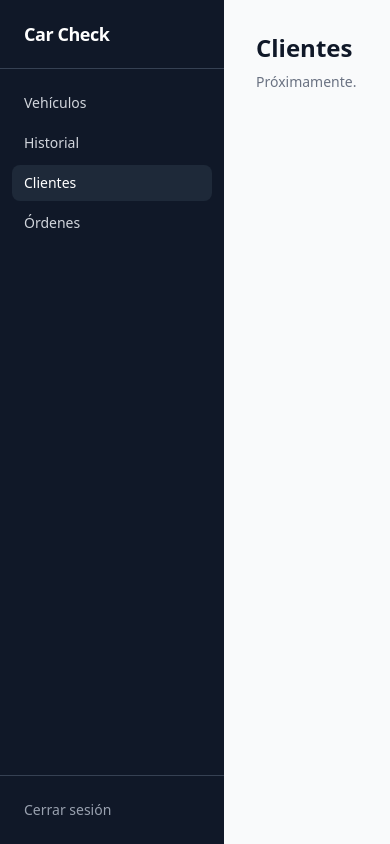
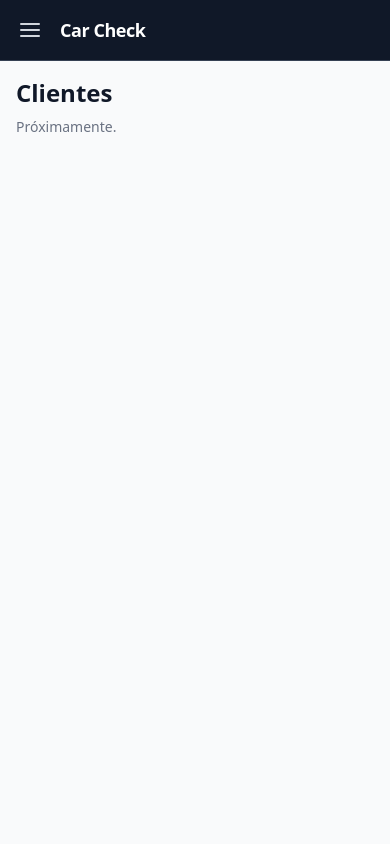
Before and after one commit to BryanCloudDev/car-check, a Next.js app in the folder apps/web/: page /clientes in a window 390 px wide. Built offline with nearby package versions, Linux system fonts and the light colour scheme.

Commit message:
eat(web): responsive layout with mobile nav drawer and scrollable tables (CAR-33)

```diff
--- a/apps/web/src/app/(app)/clientes/page.tsx
+++ b/apps/web/src/app/(app)/clientes/page.tsx
@@ -1,6 +1,6 @@
 export default function ClientesPage() {
   return (
-    <div className="p-8">
+    <div className="p-4 sm:p-6 lg:p-8">
       <h1 className="text-2xl font-bold text-gray-900 mb-2">Clientes</h1>
       <p className="text-sm text-gray-500">Próximamente.</p>
     </div>
--- a/apps/web/src/app/(app)/historial/page.tsx
+++ b/apps/web/src/app/(app)/historial/page.tsx
@@ -72,7 +72,7 @@ export default async function HistorialPage({
   }
 
   return (
-    <div className="p-8">
+    <div className="p-4 sm:p-6 lg:p-8">
       <h1 className="text-2xl font-bold text-gray-900 mb-6">
         Historial por VIN
       </h1>
@@ -209,8 +209,8 @@ export default async function HistorialPage({
                   )}
 
                   {order.items.length > 0 && (
-                    <div className="mt-4 overflow-hidden rounded-lg border border-gray-100">
-                      <table className="w-full text-sm">
+                    <div className="mt-4 overflow-x-auto rounded-lg border border-gray-100">
+                      <table className="w-full min-w-[32rem] text-sm">
                         <thead className="bg-gray-50 text-gray-500 uppercase text-xs tracking-wide">
                           <tr>
                             <th className="px-3 py-2 text-left">Descripción</th>
--- a/apps/web/src/app/(app)/layout.tsx
+++ b/apps/web/src/app/(app)/layout.tsx
@@ -1,6 +1,6 @@
 import { redirect } from 'next/navigation';
 import { cookies } from 'next/headers';
-import { SidebarNav } from '@/components/SidebarNav';
+import { AppShell } from '@/components/AppShell';
 
 async function logout() {
   'use server';
@@ -10,30 +10,5 @@ async function logout() {
 }
 
 export default function AppLayout({ children }: { children: React.ReactNode }) {
-  return (
-    <div className="min-h-screen flex">
-      {/* Sidebar */}
-      <aside className="w-56 bg-gray-900 text-white flex flex-col shrink-0">
-        <div className="px-6 py-5 border-b border-gray-700">
-          <span className="text-lg font-bold tracking-tight">Car Check</span>
-        </div>
-
-        <SidebarNav />
-
-        <div className="px-3 py-4 border-t border-gray-700">
-          <form action={logout}>
-            <button
-              type="submit"
-              className="w-full text-left px-3 py-2 rounded-lg text-sm text-gray-400 hover:bg-gray-800 hover:text-white transition-colors"
-            >
-              Cerrar sesión
-            </button>
-          </form>
-        </div>
-      </aside>
-
-      {/* Main content */}
-      <main className="flex-1 bg-gray-50 overflow-auto">{children}</main>
-    </div>
-  );
+  return <AppShell logout={logout}>{children}</AppShell>;
 }
--- a/apps/web/src/app/(app)/ordenes/[id]/editar/page.tsx
+++ b/apps/web/src/app/(app)/ordenes/[id]/editar/page.tsx
@@ -27,7 +27,7 @@ export default async function EditarOrdenPage({
   const action = updateOrderAction.bind(null, id);
 
   return (
-    <div className="p-8">
+    <div className="p-4 sm:p-6 lg:p-8">
       <Link
         href={`/ordenes/${id}`}
         className="text-sm text-gray-500 transition-colors hover:text-gray-900"
--- a/apps/web/src/app/(app)/ordenes/[id]/page.tsx
+++ b/apps/web/src/app/(app)/ordenes/[id]/page.tsx
@@ -53,7 +53,7 @@ export default async function OrdenDetallePage({
   }
 
   return (
-    <div className="p-8">
+    <div className="p-4 sm:p-6 lg:p-8">
       <Link
         href="/ordenes"
         className="text-sm text-gray-500 transition-colors hover:text-gray-900"
@@ -161,8 +161,8 @@ export default async function OrdenDetallePage({
       {order.items.length === 0 ? (
         <p className="mb-6 text-sm text-gray-500">Esta orden no tiene ítems.</p>
       ) : (
-        <div className="mb-6 overflow-hidden rounded-xl border border-gray-200 bg-white">
-          <table className="w-full text-sm">
+        <div className="mb-6 overflow-x-auto rounded-xl border border-gray-200 bg-white">
+          <table className="w-full min-w-[36rem] text-sm">
             <thead className="bg-gray-50 text-gray-500 uppercase text-xs tracking-wide">
               <tr>
                 <th className="px-4 py-2 text-left">Descripción</th>
--- a/apps/web/src/app/(app)/ordenes/nueva/page.tsx
+++ b/apps/web/src/app/(app)/ordenes/nueva/page.tsx
@@ -15,7 +15,7 @@ export default async function NuevaOrdenPage() {
   }
 
   return (
-    <div className="p-8">
+    <div className="p-4 sm:p-6 lg:p-8">
       <Link
         href="/ordenes"
         className="text-sm text-gray-500 transition-colors hover:text-gray-900"
--- a/apps/web/src/app/(app)/vehiculos/[vin]/editar/page.tsx
+++ b/apps/web/src/app/(app)/vehiculos/[vin]/editar/page.tsx
@@ -26,7 +26,7 @@ export default async function EditarVehiculoPage({
   const action = updateVehicleAction.bind(null, vehicle.vin);
 
   return (
-    <div className="p-8">
+    <div className="p-4 sm:p-6 lg:p-8">
       <Link
         href="/vehiculos"
         className="mb-4 inline-block text-sm text-gray-500 transition-colors hover:text-gray-900"
--- a/apps/web/src/app/(app)/vehiculos/nuevo/page.tsx
+++ b/apps/web/src/app/(app)/vehiculos/nuevo/page.tsx
@@ -4,7 +4,7 @@ import { VehicleForm } from '../VehicleForm';
 
 export default function NuevoVehiculoPage() {
   return (
-    <div className="p-8">
+    <div className="p-4 sm:p-6 lg:p-8">
       <Link
         href="/vehiculos"
         className="mb-4 inline-block text-sm text-gray-500 transition-colors hover:text-gray-900"
--- /dev/null
+++ b/apps/web/src/components/AppShell.tsx
@@ -0,0 +1,89 @@
+'use client';
+
+import { useState } from 'react';
+import { SidebarNav } from '@/components/SidebarNav';
+
+export function AppShell({
+  children,
+  logout,
+}: {
+  children: React.ReactNode;
+  logout: () => Promise<void>;
+}) {
+  const [open, setOpen] = useState(false);
+
+  return (
+    <div className="flex min-h-screen flex-col lg:flex-row">
+      {/* Top bar — solo móvil/tablet */}
+      <header className="flex items-center gap-3 border-b border-gray-700 bg-gray-900 px-4 py-3 text-white lg:hidden">
+        <button
+          type="button"
+          onClick={() => setOpen(true)}
+          aria-label="Abrir menú"
+          aria-expanded={open}
+          className="-ml-1 rounded-lg p-1.5 text-gray-300 transition-colors hover:bg-gray-800 hover:text-white"
+        >
+          <svg
+            xmlns="http://www.w3.org/2000/svg"
+            viewBox="0 0 24 24"
+            fill="none"
+            stroke="currentColor"
+            strokeWidth={2}
+            strokeLinecap="round"
+            className="h-6 w-6"
+            aria-hidden
+          >
+            <line x1="3" y1="6" x2="21" y2="6" />
+            <line x1="3" y1="12" x2="21" y2="12" />
+            <line x1="3" y1="18" x2="21" y2="18" />
+          </svg>
+        </button>
+        <span className="text-lg font-bold tracking-tight">Car Check</span>
+      </header>
+
+      {/* Backdrop del drawer — solo móvil */}
+      {open && (
+        <div
+          onClick={() => setOpen(false)}
+          aria-hidden
+          className="fixed inset-0 z-30 bg-black/50 lg:hidden"
+        />
+      )}
+
+      {/* Sidebar — estático en desktop, drawer deslizable en móvil */}
+      <aside
+        className={`fixed inset-y-0 left-0 z-40 flex w-56 flex-col bg-gray-900 text-white transition-transform duration-200 lg:static lg:z-auto lg:shrink-0 lg:translate-x-0 ${
+          open ? 'translate-x-0' : '-translate-x-full'
+        }`}
+      >
+        <div className="flex items-center justify-between border-b border-gray-700 px-6 py-5">
+          <span className="text-lg font-bold tracking-tight">Car Check</span>
+          <button
+            type="button"
+            onClick={() => setOpen(false)}
+            aria-label="Cerrar menú"
+            className="-mr-1 rounded-lg p-1 text-2xl leading-none text-gray-400 transition-colors hover:bg-gray-800 hover:text-white lg:hidden"
+          >
+            ×
+          </button>
+        </div>
+
+        <SidebarNav onNavigate={() => setOpen(false)} />
+
+        <div className="border-t border-gray-700 px-3 py-4">
+          <form action={logout}>
+            <button
+              type="submit"
+              className="w-full rounded-lg px-3 py-2 text-left text-sm text-gray-400 transition-colors hover:bg-gray-800 hover:text-white"
+            >
+              Cerrar sesión
+            </button>
+          </form>
+        </div>
+      </aside>
+
+      {/* Contenido */}
+      <main className="flex-1 bg-gray-50 lg:overflow-auto">{children}</main>
+    </div>
+  );
+}
--- a/apps/web/src/components/SidebarNav.tsx
+++ b/apps/web/src/components/SidebarNav.tsx
@@ -10,7 +10,7 @@ const navLinks = [
   { href: '/ordenes', label: 'Órdenes' },
 ];
 
-export function SidebarNav() {
+export function SidebarNav({ onNavigate }: { onNavigate?: () => void }) {
   const pathname = usePathname();
 
   return (
@@ -21,6 +21,7 @@ export function SidebarNav() {
           <Link
             key={href}
             href={href}
+            onClick={onNavigate}
             aria-current={active ? 'page' : undefined}
             className={`flex items-center px-3 py-2 rounded-lg text-sm transition-colors ${
               active
```
Also changed, not shown: apps/web/src/app/(app)/ordenes/page.tsx (+4 -4 lines), apps/web/src/app/(app)/vehiculos/page.tsx (+4 -4 lines).
